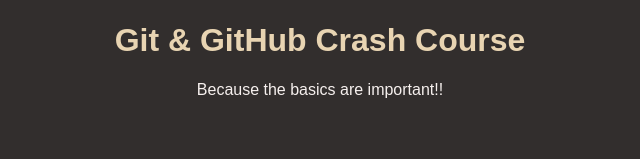
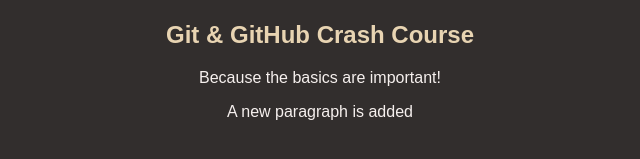
Before and after one commit to sancheet48/github-demo, a plain HTML site: page index.html in a window 1280 px wide. Shown: the part 147-306 px from the top of the page, without its empty margins (320-960 px from the left). Drawn offline with Linux system fonts and the light colour scheme.

Commit message:
added-section

```diff
--- a/index.html
+++ b/index.html
@@ -9,7 +9,11 @@
   </head>
   <body>
     <img id="logo" src="logo.png" alt="A logo that contains the word 'Git'" />
-    <h1>Git & GitHub Crash Course</h1>
-    <p>Because the basics are important!!</p>
+    <section>
+        <h1>Git & GitHub Crash Course</h1>
+        <p>Because the basics are important!</p>
+        <p>A new paragraph is added</p>
+    </section>
+
   </body>
 </html>
--- a/styles.css
+++ b/styles.css
@@ -19,3 +19,7 @@
 h1 {
   color: #e8d4b2;
 }
+
+a {
+  color: #fee389;
+}
```
